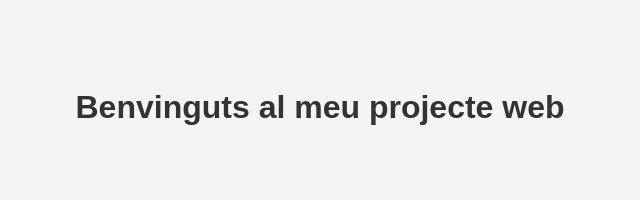
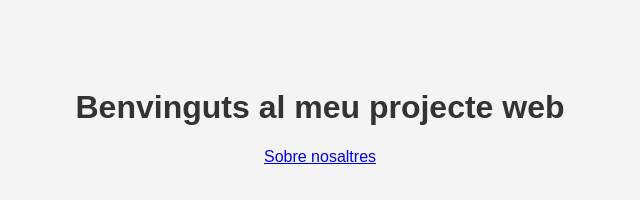
Before and after one commit to bbb1el/practica9, a plain HTML site: page index.html in a window 1280 px wide. Shown: the whole page, without its empty margins (320-960 px from the left). Drawn offline with Linux system fonts and the light colour scheme.

Commit message:
Modificado index.html

```diff
--- a/index.html
+++ b/index.html
@@ -9,6 +9,7 @@
 
 <body>
     <h1>Benvinguts al meu projecte web</h1>
+    <a href="about.html">Sobre nosaltres</a>
 </body>
 
 </html>
```
